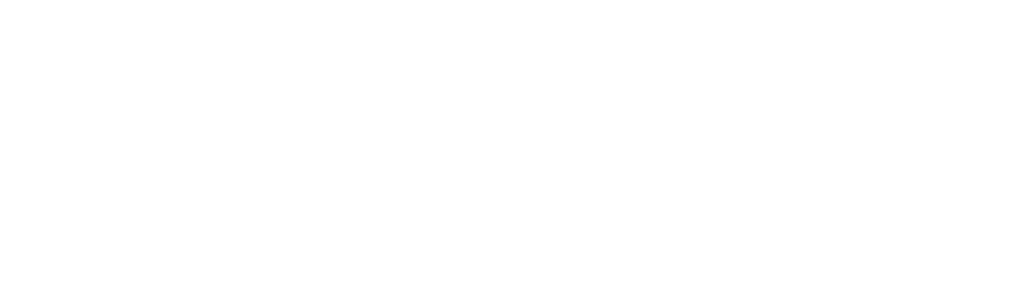
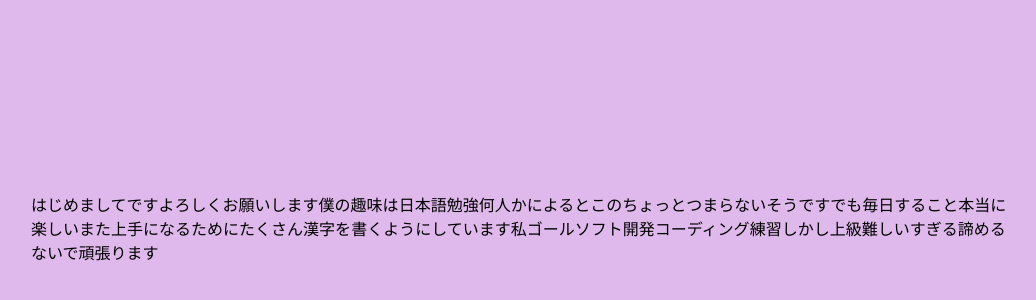
Before and after one commit to NADickinson/nihongo-reader, a React (Create React App) app: page / in a window 1280 px wide. Shown: the part 172-472 px from the top of the page, without its empty margins (109-1145 px from the left). Built offline with nearby package versions, Linux system fonts and the light colour scheme.

Commit message:
readings, ID's, introstory 1st correct render.

```diff
--- a/src/App.jsx
+++ b/src/App.jsx
@@ -1,7 +1,13 @@
 import React from 'react'
+import { PageWrapper } from './pageWrapper'
+import { StoryIntro } from './StoryIntro'
 
 function App() {
-  return undefined
+  return (
+    <PageWrapper>
+      <StoryIntro />
+    </PageWrapper>
+  )
 }
 
 export default App
--- a/src/StoryIntro.jsx
+++ b/src/StoryIntro.jsx
@@ -1,10 +1,14 @@
 import React from 'react'
-import row from './Row'
+import { introStoryArray } from './data.mjs'
 
-export const IntroStory = () => {
+export const StoryIntro = ({ word }) => {
+  const myArr = introStoryArray.map((obj) => {
+    return <div style={{ flexShrink: '0' }}>{obj.word}</div>
+  })
+
   return (
-    <row>
-      <div>{} </div>
-    </row>
+    <div style={{ display: 'flex', flexWrap: 'wrap', maxWidth: '1000px' }}>
+      {myArr}
+    </div>
   )
 }
--- a/src/data.mjs
+++ b/src/data.mjs
@@ -12,209 +12,247 @@
     word: 'はじめまして',
     meaning: 'Nice to meet you',
     type: 'Set phrase',
+    id: 1,
   },
   {
     word: 'です',
     meaning: 'Be, is',
     type: 'Grammar',
+    id: 2,
   },
   {
     word: 'よろしくお願いします',
+    reading: 'よろしくおねがいします',
     meaning: 'Please treat me kindly',
     type: 'Set phrase',
+    id: 3,
   },
   {
     word: '僕',
-    reading: '',
+    reading: 'ぼく',
     meaning: 'Me, I (used by males)',
     type: 'Noun',
+    id: 4,
   },
   {
     word: 'の',
     meaning: 'Possessive, nominalizes verbs and adjectives',
     type: 'Grammar',
+    id: 5,
   },
   {
     word: '趣味',
-    reading: '',
+    reading: 'しゅみ',
     meaning: 'Hobby, pastime',
     type: 'Noun',
+    id: 6,
   },
   {
     word: 'は',
     meaning: 'Topic marking particle',
     type: 'Grammar',
+    id: 7,
   },
   {
     word: '日本語',
-    reading: '',
+    reading: 'にほんご',
     meaning: 'Japanese language',
     type: 'Noun',
+    id: 8,
   },
   {
     word: '勉強',
-    reading: '',
+    reading: 'べんきょう',
     meaning: 'Study',
     type: 'noun',
+    id: 9,
   },
   {
     word: '何人か',
-    reading: '',
+    reading: 'なんにんか',
     meaning: 'Some people',
     type: 'Adverb',
+    id: 10,
   },
   {
     word: 'によると',
     meaning: 'According to',
     type: 'Grammar',
+    id: 11,
   },
   {
     word: 'この',
     meaning: 'This (must be attached to a noun)',
     type: 'Adjective',
+    id: 12,
   },
   {
     word: 'ちょっと',
     meaning: 'A little, somewhat',
     type: 'Adverb',
+    id: 13,
   },
   {
     word: 'つまらない',
     meaning: 'Boring',
     type: 'Adjective',
+    id: 14,
   },
   {
     word: 'そうです',
     meaning: 'Seemingly has the prior stated quality, people say that',
     type: 'Grammar',
+    id: 15,
   },
-  { word: 'でも', meaning: 'But, however', type: 'Grammar' },
+  { word: 'でも', meaning: 'But, however', type: 'Grammar', id: 16 },
   {
     word: '毎日',
-    reading: '',
+    reading: 'まいにち',
     meaning: 'Everyday',
     type: 'Noun',
+    id: 17,
   },
-  { word: 'する', meaning: 'To do', type: 'Verb' },
+  { word: 'する', meaning: 'To do', type: 'Verb', id: 18 },
   {
     word: 'こと',
     meaning: 'Things, nominalizes verbs and adjectives',
     type: 'Noun',
+    id: 19,
   },
   {
     word: '本当に',
-    reading: '',
+    reading: 'ほんとうに',
     meaning: 'Really',
     type: 'Adverb',
+    id: 20,
   },
   {
     word: '楽しい',
-    reading: '',
+    reading: 'たのしい',
     meaning: 'Fun, enjoyable',
     type: 'Adjective',
+    id: 21,
   },
-  { word: 'また', meaning: 'In addition, also', type: 'Noun' },
+  { word: 'また', meaning: 'In addition, also', type: 'Noun', id: 22 },
   {
     word: '上手',
-    reading: '',
+    reading: 'じょうず',
     meaning: 'Skillful, adept',
     type: 'Adjective',
+    id: 23,
   },
-  { word: 'になる', meaning: 'To become', type: 'Grammar' },
+  { word: 'になる', meaning: 'To become', type: 'Grammar', id: 24 },
   {
     word: 'ために',
     meaning: 'In order to do',
     type: 'Grammar',
+    id: 25,
   },
   {
     word: 'たくさん',
     meaning: 'A lot, many',
     type: 'Adverb',
+    id: 26,
   },
   {
     word: '漢字',
-    reading: '',
+    reading: 'かんじ',
     meaning: 'Chinese characters used in Japanese, Kanji',
     type: 'Noun',
+    id: 27,
   },
   {
     word: 'を',
     meaning: 'Shows the direct object of action',
     type: 'Grammar',
+    id: 28,
   },
   {
     word: '書く',
-    reading: '',
+    reading: 'かく',
     meaning: 'To write, to draw',
     type: 'Verb',
+    id: 29,
   },
   {
     word: 'ようにしています',
     meaning: 'To make a point of doing, to try to',
     type: 'Grammar',
+    id: 30,
   },
   {
     word: '私',
-    reading: '',
+    reading: 'わたし',
     meaning: 'Me, I, (non gendered)',
     type: 'Noun',
+    id: 31,
   },
-  { word: 'ゴール', meaning: 'Goal', type: 'Noun' },
-  { word: 'ソフト', meaning: 'Software', type: 'Noun' },
+  { word: 'ゴール', meaning: 'Goal', type: 'Noun', id: 32 },
+  { word: 'ソフト', meaning: 'Software', type: 'Noun', id: 33 },
   {
     word: '開発',
-    reading: '',
+    reading: 'かいはつ',
     meaning: 'Development',
     type: 'Noun',
+    id: 34,
   },
   {
     word: 'コーディング',
     meaning: 'Coding',
     type: 'Noun',
+    id: 35,
   },
   {
     word: '練習',
-    reading: '',
+    reading: 'れんしゅう',
     meaning: 'Practice',
     type: 'Noun',
+    id: 36,
   },
   {
     word: 'しかし',
     meaning: 'However, but',
     type: 'Grammar',
+    id: 37,
   },
   {
     word: '上級',
-    reading: '',
+    reading: 'じょうきゅう',
     meaning: 'Advanced level',
     type: 'Noun',
+    id: 38,
   },
   {
     word: '難しい',
-    reading: '',
+    reading: 'むずかしい',
     meaning: 'Difficult, hard',
     type: 'Adjective',
+    id: 39,
   },
   {
     word: 'すぎる',
     meaning: 'Too much, to be excessive',
     type: 'Grammar',
+    id: 40,
   },
   {
     word: '諦める',
-    reading: '',
+    reading: 'あきらめる',
     meaning: 'To give up',
     type: 'Verb',
+    id: 41,
   },
   {
     word: 'ないで',
     meaning: 'Without doing',
     type: 'Grammar',
+    id: 42,
   },
   {
     word: '頑張ります',
-    reading: '',
+    reading: 'がんばります',
     meaning: 'To persist, to keep going, to perservere',
     type: 'Verb',
+    id: 43,
   },
 ]
```
